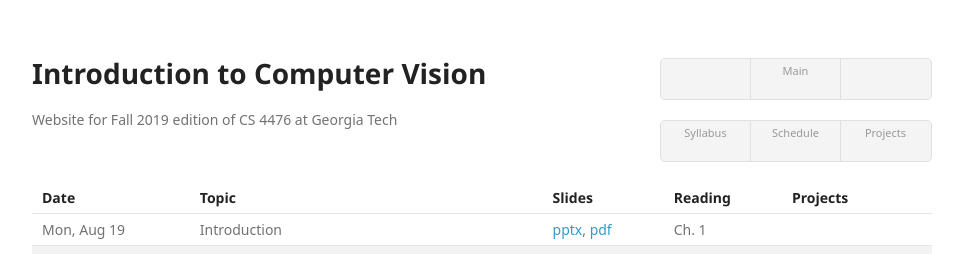
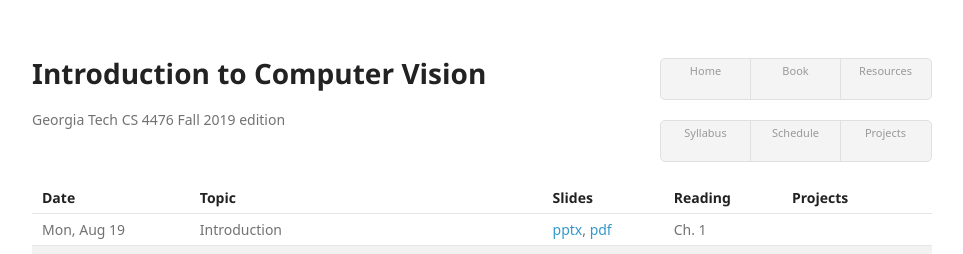
Before and after one commit to dellaert/19F-4476, a Jekyll site: the page built from schedule.html, in a window 1280 px wide. Shown: the top 254 px of the page, without its empty margins (158-1121 px from the left). Built offline with Jekyll 4.4.1, drawn with Linux system fonts in a browser that asks for light colours; some web fonts are replaced.

Commit message:
Update header content

```diff
--- a/_layouts/vertical.html
+++ b/_layouts/vertical.html
@@ -18,13 +18,13 @@
         <header style="position: relative;width: 100%">
           <div style="float: left">
             <h1>Introduction to Computer Vision</h1>
-            <p>Website for Fall 2019 edition of CS 4476 at Georgia Tech</p>
+            <p>Georgia Tech CS 4476 Fall 2019 edition</p>
           </div>
           <div style="float: right;">
             <ul>
-            <li></li>
-            <li><a href="index.html">Main</a></li>
-            <li></li>
+            <li><a href="index.html">Home</a></li>
+            <li><a href="http://szeliski.org/Book/">Book</a></li>
+            <li><a href="resources.html">Resources</a></li>
             </ul>
             <ul>
             <li><a href="syllabus.html">Syllabus</a></li>
```
